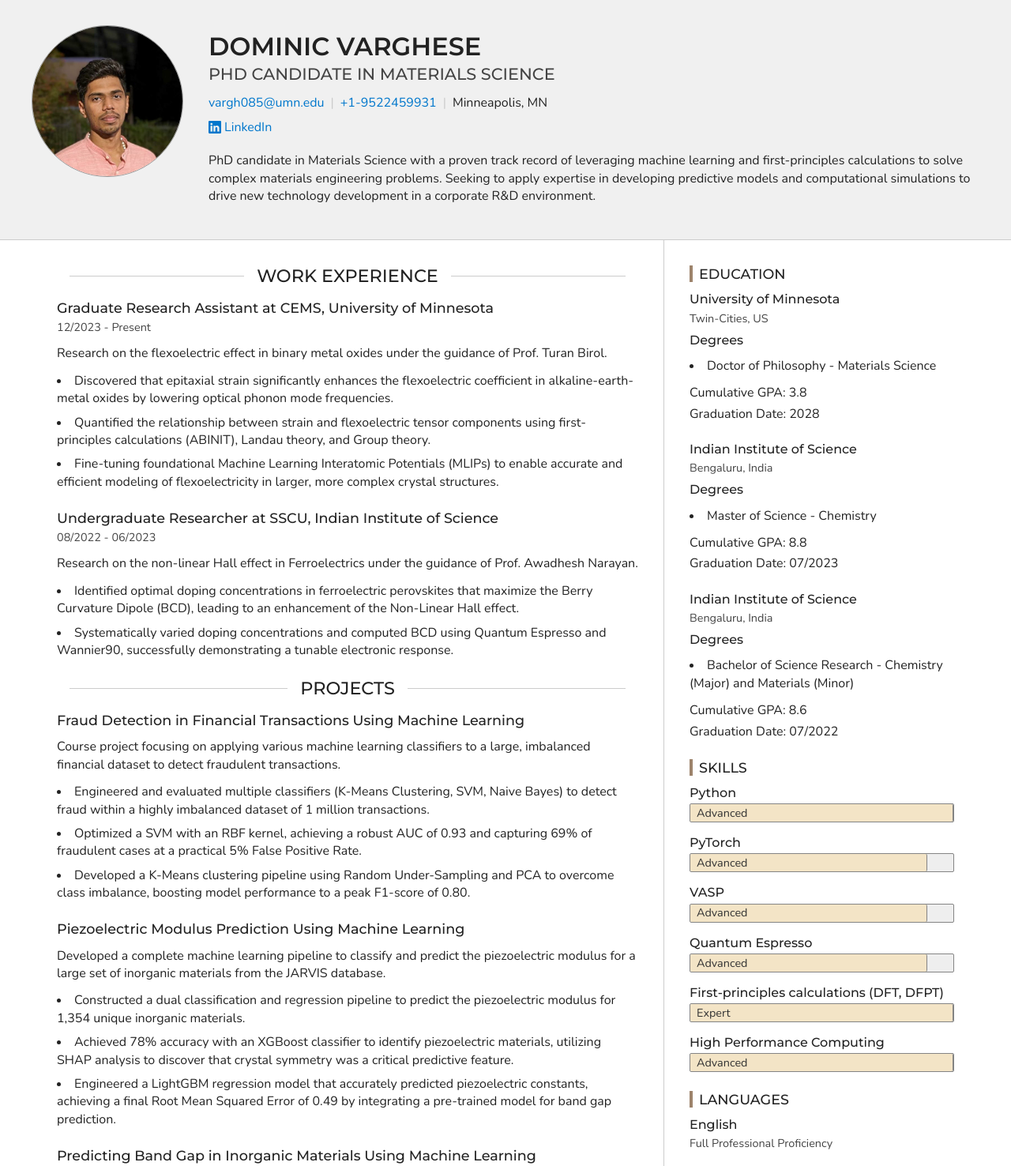
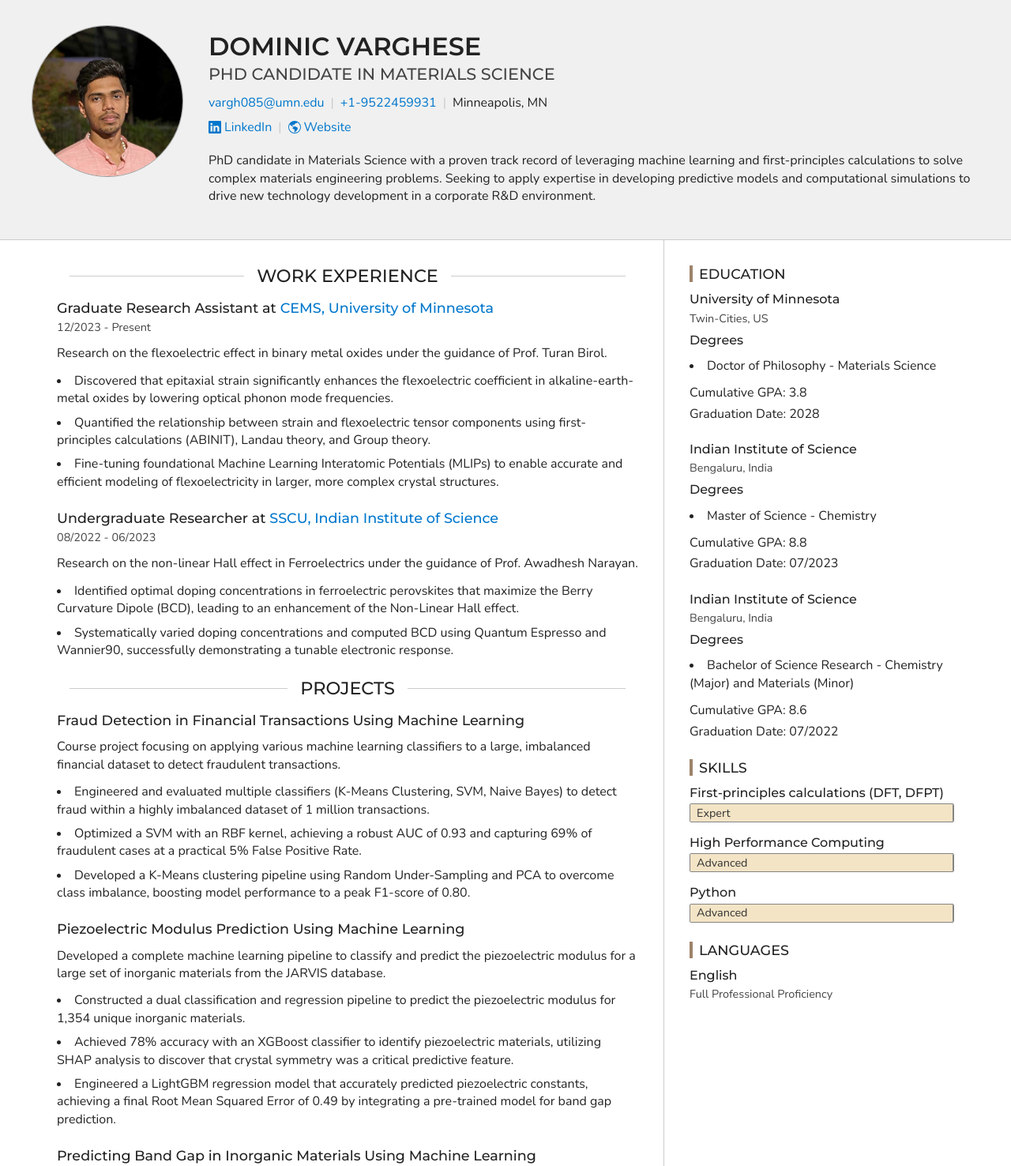
Before and after one commit to dominicvarghese/dominicvarghese.github.io, a plain HTML site: page index.html in a window 1280 px wide. Shown: the top 1476 px of the page at 79% size. Drawn offline with nearby package versions, Linux system fonts and the light colour scheme.

Commit message:
Add files via upload

```diff
--- a/index.html
+++ b/index.html
@@ -108,6 +108,26 @@
                     </a>
                   </li>
 
+                  <li>
+                    <a href="https://dominicvarghese.github.io/"
+                       rel="noopener noreferrer"
+                       aria-label="Website"
+                       class="link-with-icon">
+                      <svg aria-hidden="true"
+     xmlns="http://www.w3.org/2000/svg"
+     role="img"
+     width="16"
+     height="16"
+     fill="currentColor"
+     class="bi bi-globe-americas"
+     viewBox="0 0 16 16">
+  <path d="M8 0a8 8 0 1 0 0 16A8 8 0 0 0 8 0M2.04 4.326c.325 1.329 2.532 2.54 3.717 3.19.48.263.793.434.743.484q-.121.12-.242.234c-.416.396-.787.749-.758 1.266.035.634.618.824 1.214 1.017.577.188 1.168.38 1.286.983.082.417-.075.988-.22 1.52-.215.782-.406 1.48.22 1.48 1.5-.5 3.798-3.186 4-5 .138-1.243-2-2-3.5-2.5-.478-.16-.755.081-.99.284-.172.15-.322.279-.51.216-.445-.148-2.5-2-1.5-2.5.78-.39.952-.171 1.227.182.078.099.163.208.273.318.609.304.662-.132.723-.633.039-.322.081-.671.277-.867.434-.434 1.265-.791 2.028-1.12.712-.306 1.365-.587 1.579-.88A7 7 0 1 1 2.04 4.327Z" />
+</svg>
+
+                      Website
+                    </a>
+                  </li>
+
               </ul>
 
             <p class="header-summary">PhD candidate in Materials Science with a proven track record of leveraging machine learning and first-principles calculations to solve complex materials engineering problems. Seeking to apply expertise in developing predictive models and computational simulations to drive new technology development in a corporate R&amp;D environment.</p>
@@ -126,7 +146,7 @@
                 <section>
                   <h3>
 
-                      Graduate Research Assistant at CEMS, University of Minnesota
+                      Graduate Research Assistant at <a href="https://birol.cems.umn.edu/">CEMS, University of Minnesota</a>
 
                   </h3>
 
@@ -143,7 +163,7 @@
                 <section>
                   <h3>
 
-                      Undergraduate Researcher at SSCU, Indian Institute of Science
+                      Undergraduate Researcher at <a href="https://sites.google.com/site/awadheshnarayan00/Home">SSCU, Indian Institute of Science</a>
 
                   </h3>
 
@@ -301,58 +321,6 @@
               <ul class="unstyled-list">
 
                   <li>
-                    <h3>Python</h3>
-                    <div class="skill-bar">
-                      <div class="skill-bar-fill w-95"
-                           role="meter"
-                           aria-valuenow="95"
-                           aria-valuemin="0"
-                           aria-valuemax="100">
-                        <span class="skill-bar-label">Advanced</span>
-                      </div>
-                    </div>
-                  </li>
-
-                  <li>
-                    <h3>PyTorch</h3>
-                    <div class="skill-bar">
-                      <div class="skill-bar-fill w-90"
-                           role="meter"
-                           aria-valuenow="90"
-                           aria-valuemin="0"
-                           aria-valuemax="100">
-                        <span class="skill-bar-label">Advanced</span>
-                      </div>
-                    </div>
-                  </li>
-
-                  <li>
-                    <h3>VASP</h3>
-                    <div class="skill-bar">
-                      <div class="skill-bar-fill w-90"
-                           role="meter"
-                           aria-valuenow="90"
-                           aria-valuemin="0"
-                           aria-valuemax="100">
-                        <span class="skill-bar-label">Advanced</span>
-                      </div>
-                    </div>
-                  </li>
-
-                  <li>
-                    <h3>Quantum Espresso</h3>
-                    <div class="skill-bar">
-                      <div class="skill-bar-fill w-90"
-                           role="meter"
-                           aria-valuenow="90"
-                           aria-valuemin="0"
-                           aria-valuemax="100">
-                        <span class="skill-bar-label">Advanced</span>
-                      </div>
-                    </div>
-                  </li>
-
-                  <li>
                     <h3>First-principles calculations (DFT, DFPT)</h3>
                     <div class="skill-bar">
                       <div class="skill-bar-fill w-95"
@@ -371,6 +339,19 @@
                       <div class="skill-bar-fill w-85"
                            role="meter"
                            aria-valuenow="85"
+                           aria-valuemin="0"
+                           aria-valuemax="100">
+                        <span class="skill-bar-label">Advanced</span>
+                      </div>
+                    </div>
+                  </li>
+
+                  <li>
+                    <h3>Python</h3>
+                    <div class="skill-bar">
+                      <div class="skill-bar-fill w-95"
+                           role="meter"
+                           aria-valuenow="95"
                            aria-valuemin="0"
                            aria-valuemax="100">
                         <span class="skill-bar-label">Advanced</span>
```
Also changed, not shown: portfolio.json (+4 -4 lines), resume.html (+2 -2 lines).
